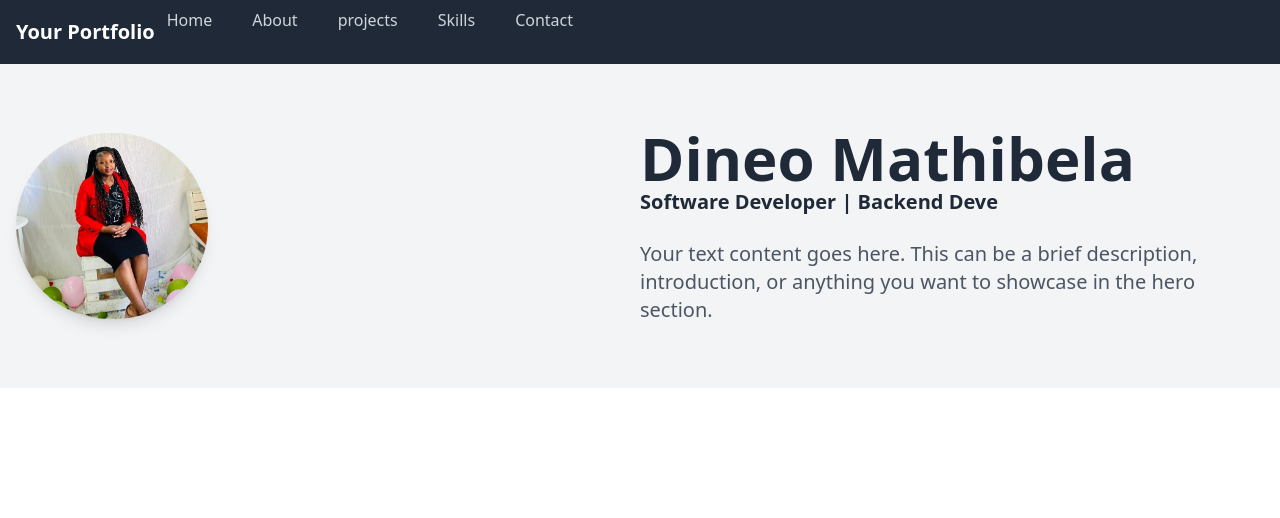
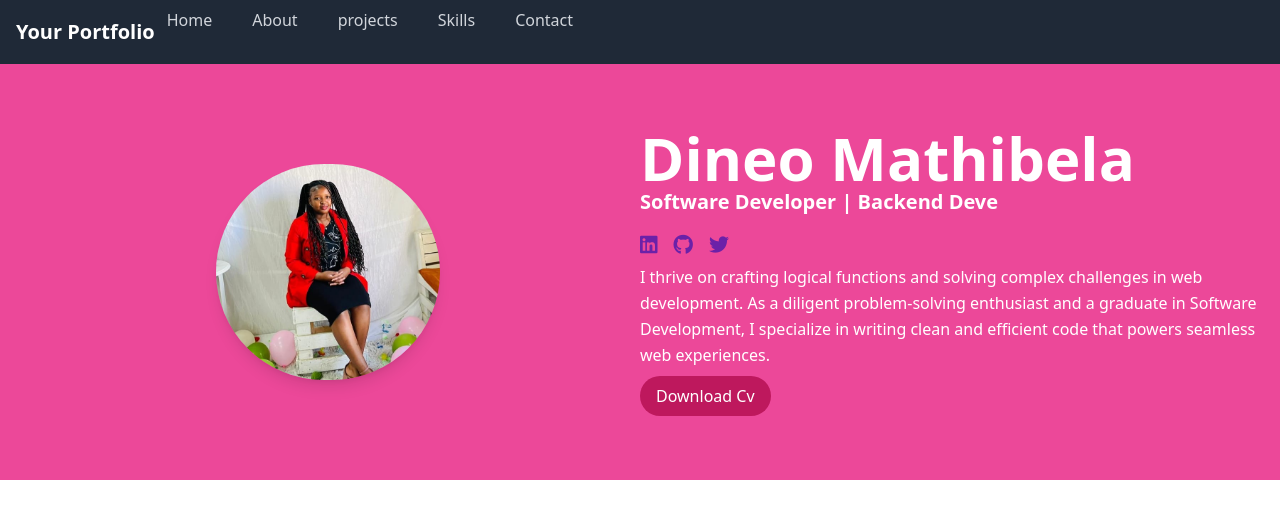
Before and after one commit to MathibelaD/AngularApp, an Angular app: page /home in a window 1280 px wide. Shown: the top 518 px of the page. Built offline with nearby package versions, Linux system fonts and the light colour scheme.

Commit message:
trial: hero color init

```diff
--- a/package.json
+++ b/package.json
@@ -18,6 +18,7 @@
     "@angular/platform-browser": "^16.2.0",
     "@angular/platform-browser-dynamic": "^16.2.0",
     "@angular/router": "^16.2.0",
+    "@fortawesome/fontawesome-free": "^6.4.2",
     "autoprefixer": "^10.4.16",
     "postcss": "^8.4.31",
     "rxjs": "~7.8.0",
--- a/src/app/hero/hero.component.css
+++ b/src/app/hero/hero.component.css
@@ -0,0 +1 @@
+@import "~@fortawesome/fontawesome-free/css/all.css";
--- a/src/app/hero/hero.component.html
+++ b/src/app/hero/hero.component.html
@@ -1,22 +1,38 @@
-<section class="bg-gray-100 py-16">
+<section class="bg-pink-500 py-16 text-white">
     <div class="container mx-auto flex flex-col lg:flex-row items-center justify-center lg:justify-between px-4">
         <!-- Image on the left -->
-        <div class="lg:w-1/2 mt-10 lg:mt-0">
-            <img src="assets/images/me.jpeg" alt="Image" class="w-48 rounded-full shadow-lg">
+        <div class="lg:w-1/2 mt-10 lg:mt-0 flex justify-center">
+            <img src="assets/images/me.jpeg" alt="Image" class="w-56 rounded-full shadow-lg">
         </div>
+
         <!-- Text content on the right -->
         <div class="lg:w-1/2">
-            <h1 class="text-4xl lg:text-6xl font-bold text-gray-800">Dineo Mathibela</h1>
-            <h3 class="text-xl lg:text-xl font-bold text-gray-800 mb-6">Software Developer |
+            <h1 class="text-4xl lg:text-6xl font-bold ">Dineo Mathibela</h1>
+            <h3 class="text-xl lg:text-xl font-bold ">Software Developer |
                 <span id="developerRole" class="inline-block"></span>
             </h3>
-            <p class="text-lg lg:text-xl text-gray-600 leading-relaxed">
-                Your text content goes here. This can be a brief description, introduction, or anything you want to
-                showcase in the hero section.
+            <div class="mt-4">
+                <!-- Social login icons -->
+                <a href="https://www.linkedin.com/" target="_blank" rel="noopener noreferrer"
+                    class="text-purple-800 hover:text-gray-700 mr-4">
+                    <i class="fab fa-linkedin fa-lg"></i>
+                </a>
+                <a href="https://github.com/" target="_blank" rel="noopener noreferrer"
+                    class="text-purple-800 hover:text-gray-700 mr-4">
+                    <i class="fab fa-github fa-lg"></i>
+                </a>
+                <a href="https://twitter.com/" target="_blank" rel="noopener noreferrer"
+                    class="text-purple-800 hover:text-gray-700">
+                    <i class="fab fa-twitter fa-lg"></i>
+                </a>
+                <!-- Adjust the URLs and classes as needed -->
+            </div>
+            <p class="text-md lg:text-md font-medium leading-relaxed my-2">
+                I thrive on crafting logical functions and solving complex challenges in web development. As a diligent
+                problem-solving enthusiast and a graduate in Software Development, I specialize in writing clean and
+                efficient code that powers seamless web experiences.
             </p>
-            <!-- Additional buttons or call-to-action elements can be added here -->
+            <div><button class="bg-pink-700 rounded-full p-2 px-4 text-white">Download Cv</button></div>
         </div>
-
-
     </div>
 </section>
```
Also changed, not shown: 1 other file (tests, documents, lock files or other folders).
